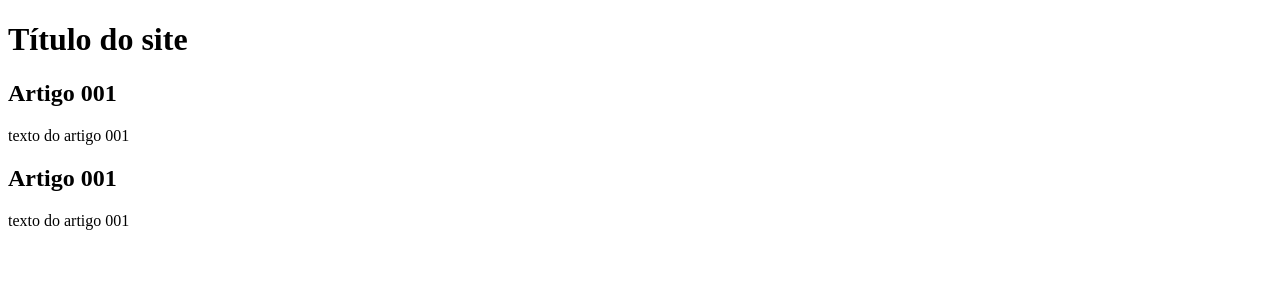
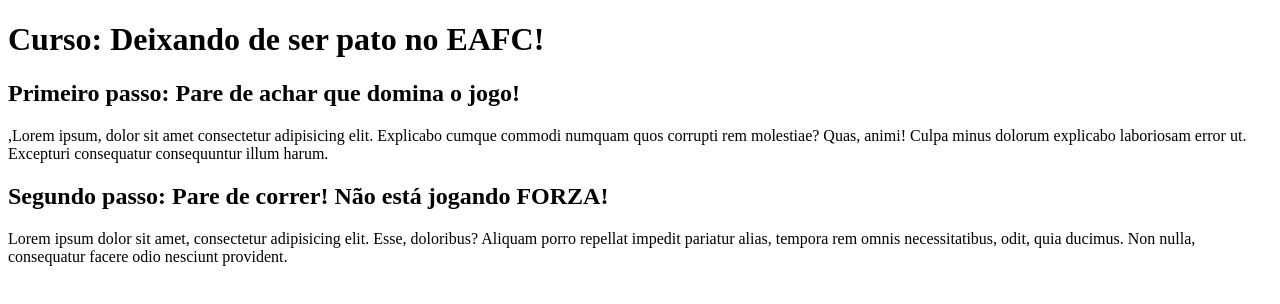
Before and after one commit to IagoOliveira92/novo_site, a plain HTML site: page index.html in a window 1280 px wide. Drawn offline with Linux system fonts and the light colour scheme.

Commit message:
Adicionei primeiros conteúdos 001

```diff
--- a/index.html
+++ b/index.html
@@ -8,15 +8,15 @@
 <body>
     <main>
         <head>
-            <h1>Título do site</h1>
+            <h1>Curso: Deixando de ser pato no EAFC!</h1>
         </head>
         <article>
-            <h2>Artigo 001</h2>
-            <p> texto do artigo 001</p>
+            <h2>Primeiro passo: Pare de achar que domina o jogo!</h2>
+            <p>,Lorem ipsum, dolor sit amet consectetur adipisicing elit. Explicabo cumque commodi numquam quos corrupti rem molestiae? Quas, animi! Culpa minus dolorum explicabo laboriosam error ut. Excepturi consequatur consequuntur illum harum.</p>
         </article>
         <article>
-            <h2>Artigo 001</h2>
-            <p> texto do artigo 001</p>
+            <h2>Segundo passo: Pare de correr! Não está jogando FORZA!</h2>
+            <p>Lorem ipsum dolor sit amet, consectetur adipisicing elit. Esse, doloribus? Aliquam porro repellat impedit pariatur alias, tempora rem omnis necessitatibus, odit, quia ducimus. Non nulla, consequatur facere odio nesciunt provident.</p>
         </article>
     </main>
 </body>
```
